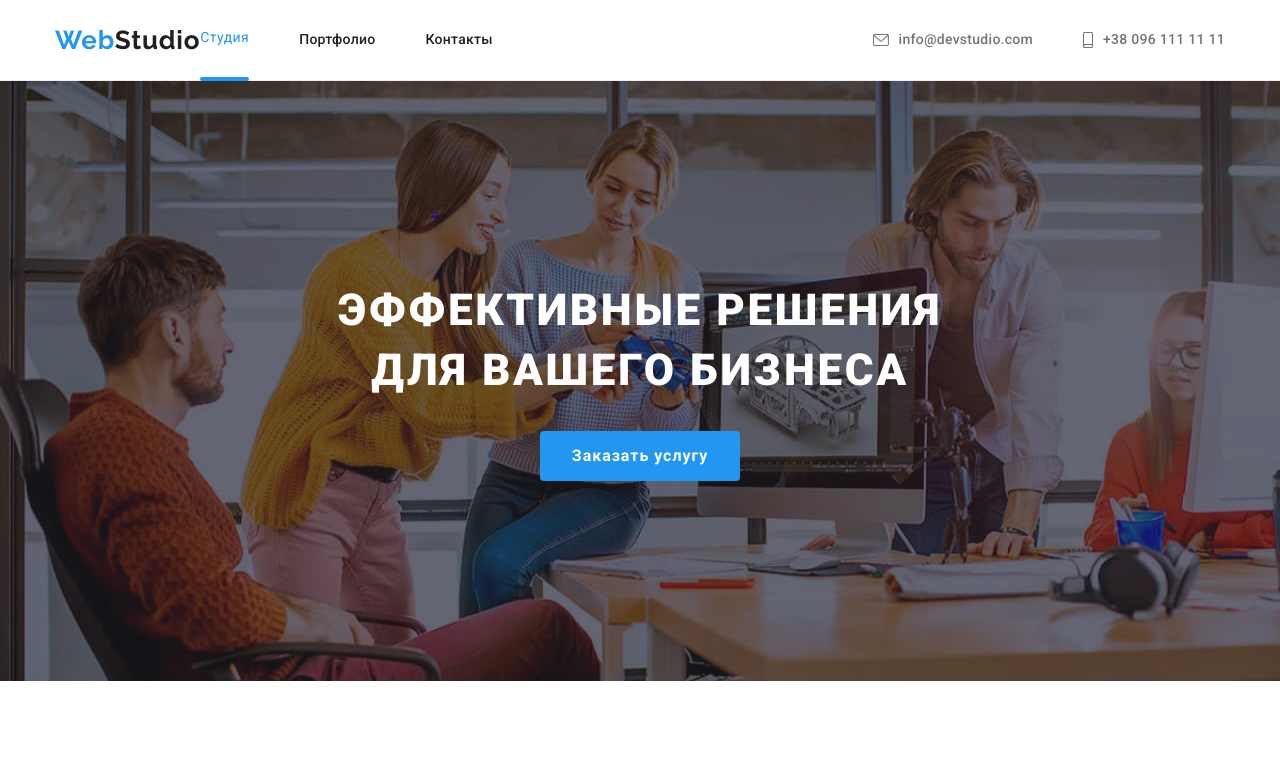
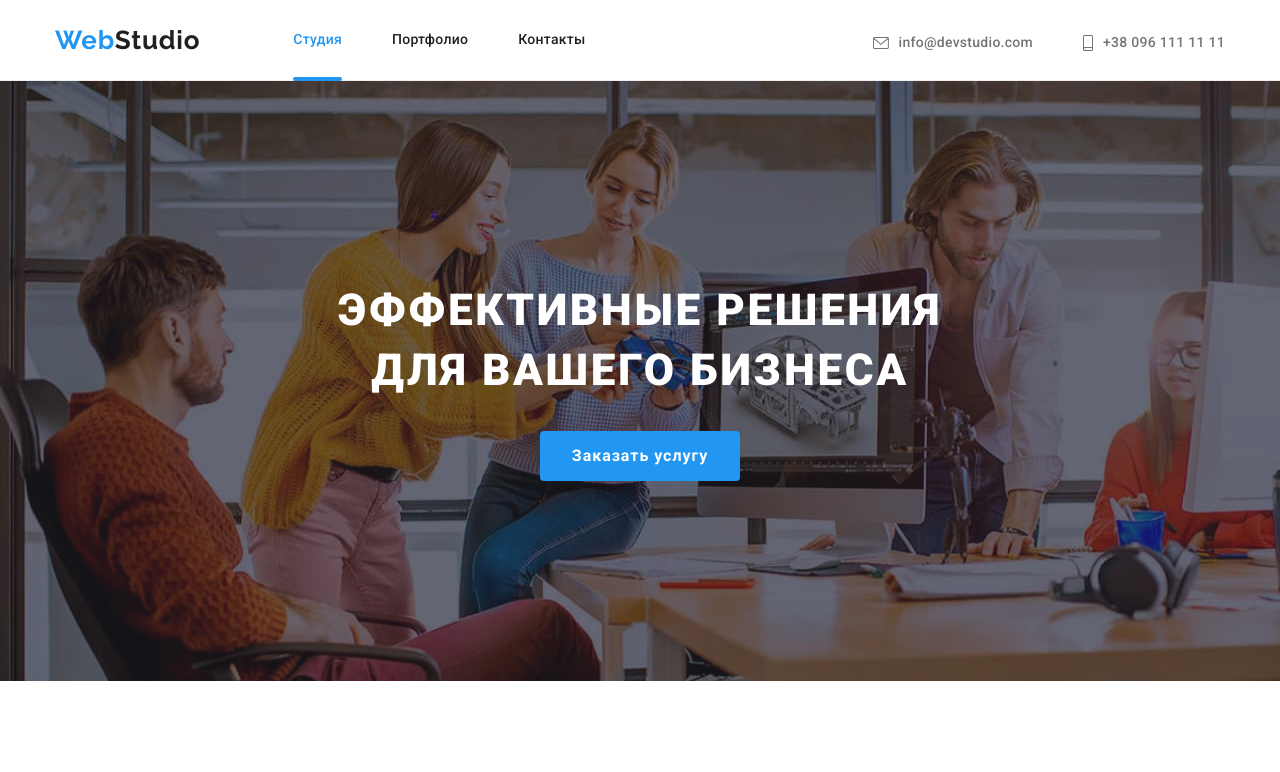
Before and after one commit to Chyharov/goit-markup-hw-08, a plain HTML site: page index.html in a window 1280 px wide. Shown: the top 772 px of the page. Drawn offline with nearby package versions, Linux system fonts and the light colour scheme.

Commit message:
fixed header

```diff
--- a/index.html
+++ b/index.html
@@ -20,23 +20,23 @@
             <nav class="nav">
                 <a href="./index.html" class="logo">Web<span class="header__logo">Studio</span></a>
                 <ul class="nav__list">
-                    <li class="nav__item"><a href="" class="navlink__curred">Студия</a></li>
+                    <li class="nav__item"><a href="" class="nav__link curred">Студия</a></li>
                     <li class="nav__item"><a href="./portfolio.html" class="nav__link">Портфолио</a></li>
                     <li class="nav__item"><a href="" class="nav__link">Контакты</a></li>
                 </ul>
             </nav>
 
             <!-- Контакты -->
-            <ul class="header-contacts">
-                <li class="nav__item contacts">
-                    <a href="mailto:info@devstudio.com" class="header__contact">
+            <ul class="contacts">
+                <li class="contacts__item">
+                    <a href="mailto:info@devstudio.com" class="contacts__link">
                         <svg width="16" height="12" class="header__icon">
                             <use href="./images/sprite.svg#icon-envelope"></use>
                         </svg>info@devstudio.com
                     </a>
                 </li>
-                <li class="nav__item contacts">
-                    <a href="tel:+380961111111" class="header__contact">
+                <li class="contacts__item">
+                    <a href="tel:+380961111111" class="contacts__link">
                         <svg width="10" height="16" class="header__icon">
                             <use href="./images/sprite.svg#icon-smartphone"></use>
                         </svg>+38 096 111 11 11
@@ -526,9 +526,9 @@
                     </ul>
                 </div>
             </div>
-            <div class="container__subscribe">
+            <div class="subscribe">
                 <p class="title__subscribe">Подпишитесь на рассылку</p>
-                <form class="form__subscribe">
+                <form class="subscribe__form">
                         <input type="email" name="mail" id="mail__subscriber" placeholder="E-mail" class="input__mail" />
                     <button type="submit" class="button button__subscribe">
                         Подписаться
--- a/sass/components/_logo.scss
+++ b/sass/components/_logo.scss
@@ -13,7 +13,6 @@
   color: var(--primary-text-color);
 
   @media screen and (max-width: 767px) {
-    margin-right: 93px;
     padding-top: 16px;
     padding-bottom: 16px;
   }
--- a/sass/components/_mobile-menu.scss
+++ b/sass/components/_mobile-menu.scss
@@ -78,6 +78,10 @@
   &__item:first-child {
     margin-bottom: 32px;
   }
+
+  @media screen and (min-width: 768px) {
+    display: none;
+  }
 }
 
 .mobile-contacts {
@@ -111,6 +115,10 @@
     background-color: rgba(33, 33, 33, 0.2);
     margin-left: 10px;
   }
+
+  @media screen and (min-width: 768px) {
+    display: none;
+  }
 }
 
 .mobile-soc__link {
--- a/sass/layout/_footer.scss
+++ b/sass/layout/_footer.scss
@@ -150,9 +150,6 @@
   background-color: var(--accent-color);
 }
 
-.form__subscribe {
-}
-
 .label__subscribe {
   display: flex;
   flex-direction: column;
@@ -202,10 +199,6 @@
   }
 }
 
-.icon__subscribe {
-  margin-left: 10px;
-}
-
 .button__subscribe {
   width: 200px;
   @include flex(center, null);
@@ -224,7 +217,7 @@
   }
 }
 
-.container__subscribe {
+.subscribe {
   @media screen and (min-width: 1200px) {
     margin-left: auto;
   }
@@ -234,8 +227,9 @@
       @include flex(center, null);
     }
   }
+}
 
-  &__icon {
-    margin-left: 10px;
-  }
+
+.icon__subscribe {
+  margin-left: 10px;
 }
--- a/sass/layout/_header.scss
+++ b/sass/layout/_header.scss
@@ -13,50 +13,42 @@
 
   &__container {
     display: flex;
+    align-items: baseline;
+    justify-content: space-between;
+
+    @media screen and (max-width: 1200px) {
+      display: flex;
       align-items: center;
       justify-content: space-between;
     }
-
-  &__contact {
-    display: flex;
-    align-items: center;
-    padding-top: 32px;
-    padding-bottom: 32px;
-
-    color: var(--title-text-color);
-
-    text-decoration: none;
-    font-weight: 500;
-    font-size: 14px;
-    line-height: 1.14;
-    letter-spacing: 0.02em;
-
-    transition: var(--transition-hover-focus);
-
-    &:hover,
-    &:focus {
-      color: var(--accent-color);
-    }
-  }
-
-  &__icon {
-    text-align: center;
-    align-items: center;
-    fill: currentColor;
-
-    margin-right: 10px;
   }
 }
 
 .nav {
-  display: flex;
-  align-items: center;
+  @include flex(center, null);
 
-  &__item:not(:last-child) {
-    margin-right: 50px;
+  &__list {
+    @include flex(center, null);
+
+    @media screen and (max-width: 768px) {
+      display: none;
+    }
+  }
 }
 
-  &__link {
+.nav__item {
+  position: relative;
+  margin-left: 50px;
+
+  &:first-child {
+    margin-left: 88px;
+    @media screen and (min-width: 1200px) {
+      margin-left: 93px;
+    }
+  }
+}
+
+.nav__link {
   display: block;
   padding-top: 32px;
   padding-bottom: 32px;
@@ -76,38 +68,73 @@
     color: var(--accent-color);
   }
 }
+
+.curred {
+  color: var(--accent-color);
 }
 
-.nav__list {
-  display: flex;
+.curred::after {
+  position: absolute;
+  display: block;
+  content: '';
+  height: 4px;
+  width: 100%;
+  background-color: var(--accent-color);
+  border-radius: 2px;
+  transform: translateY(29px);
+}
+
+.header__icon {
+  text-align: center;
   align-items: center;
-  list-style: none;
+  fill: currentColor;
+
+  margin-right: 10px;
+}
+
+.contacts {
 
   @media screen and (max-width: 767px) {
       display: none;
   }
+
+  @media screen and (min-width: 768px) {
+      display: flex;
+      flex-direction: column;
   }
 
-.header-contacts {
+  @media screen and (min-width: 1200px) {
+      flex-direction: row;
+      margin-left: auto;
+  }
+
+
+  &__item+&__item {
+      @media screen and (min-width: 1200px) {
+          margin-left: 50px;
+
+      }
+
+  }
+
+  &__link {
       display: flex;
       align-items: center;
-  list-style: none;
-
-  @media screen and (max-width: 767px) {
-    display: none;
+      font-weight: 500;
+      line-height: 1.14;
+      letter-spacing: 0.02em;
+      color: var(--title-text-color);
+      transition: var(--transition-hover-focus);
+  &:hover,
+  &:focus {
+    color: var(--accent-color);
   }
   }
 
-.navlink__curred {
-  color: var(--accent-color);
+
+  .contacts__item:not(:last-child) {
+      @media screen and (min-width: 767px) {
+          margin-bottom: 10px;
       }
-
-.navlink__curred::after {
-  display: block;
-  content: "";
-  height: 4px;
-  width: 100%;
-  background-color: var(--accent-color);
-  border-radius: 2px;
-  transform: translateY(27px);
   }
+}
--- a/sass/utils/_resets.scss
+++ b/sass/utils/_resets.scss
@@ -17,4 +17,6 @@ a {
 
 img {
   display: block;
+  max-width: 100%;
+  height: auto;
 }
```
Also changed, not shown: portfolio.html (+67 -12 lines), css/main.css, css/main.min.css, 2 other files. Lines whose indentation alone changed are shown as unchanged.
